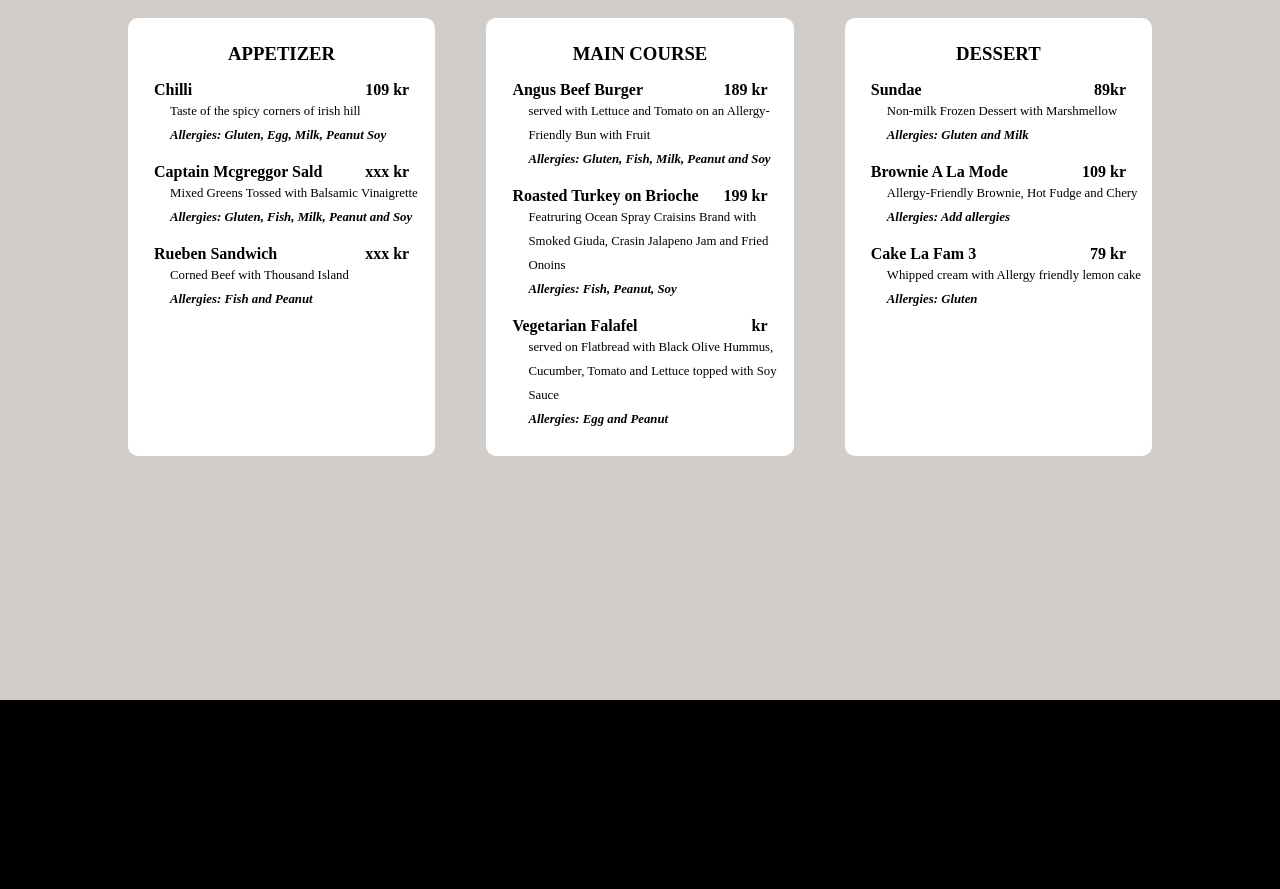
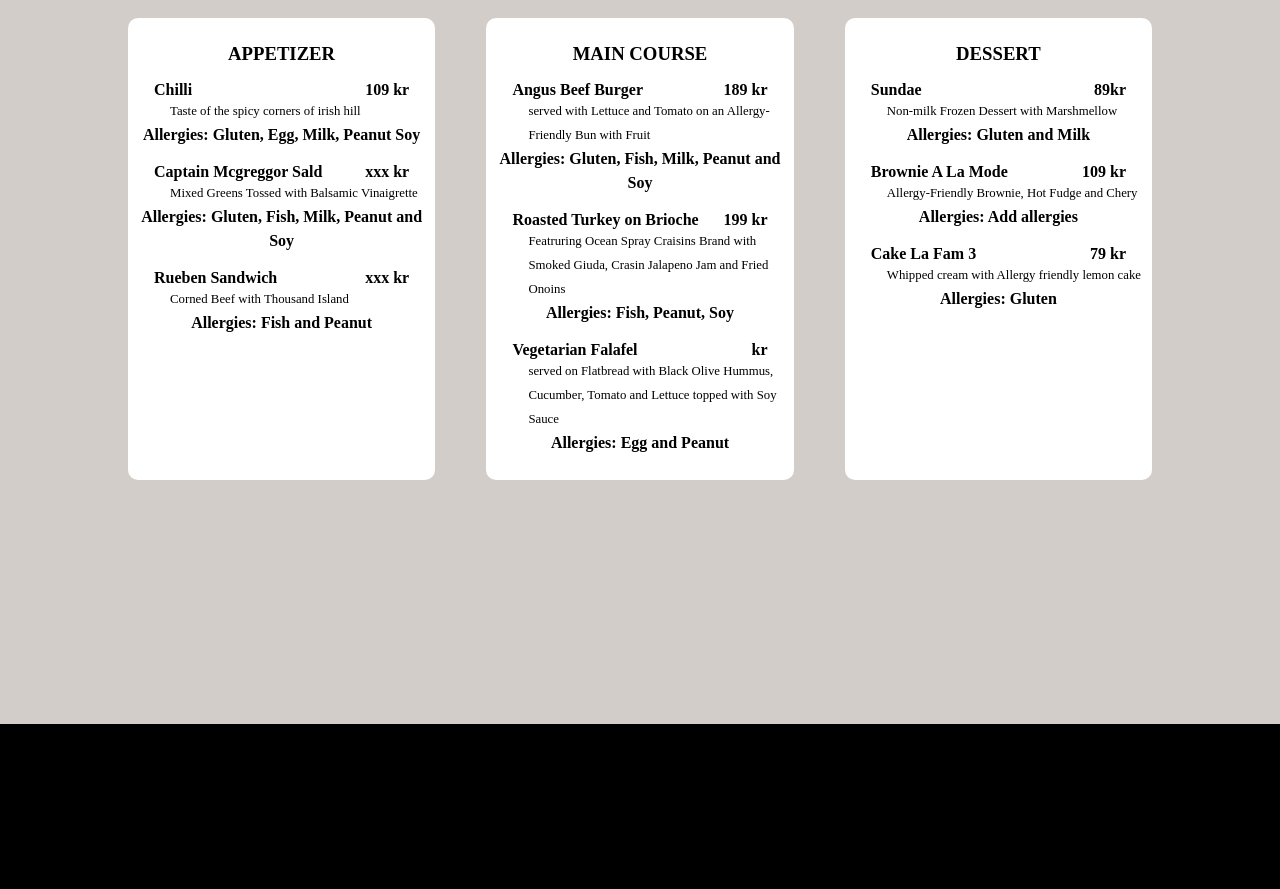
Before and after one commit to s186969/s186969.github.io, a plain HTML site: page index.html in a window 1280 px wide. Shown: the part 1840-2729 px from the top of the page. Drawn offline with Linux system fonts and the light colour scheme; files whose address does not match are found by name.

Commit message:
Update index.html

```diff
--- a/index.html
+++ b/index.html
@@ -86,37 +86,37 @@
                     <h3>APPETIZER</h3>
                     <h4>Chilli <span>109 kr</span></h4>
                     <p class="omMat">Taste of the spicy corners of irish hill</p>
-                    <p class="allergies"><strong>Allergies: Gluten, Egg, Milk, Peanut Soy</strong></p>
+                    <p class="Allergies"><strong>Allergies: Gluten, Egg, Milk, Peanut Soy</strong></p>
                     <h4>Captain Mcgreggor Sald<span>xxx kr</span></h4>
                     <p class="omMat">Mixed Greens Tossed with Balsamic Vinaigrette</p>
-                    <p class="allergies"><strong>Allergies: Gluten, Fish, Milk, Peanut and Soy</strong></p>
+                    <p class="Allergies"><strong>Allergies: Gluten, Fish, Milk, Peanut and Soy</strong></p>
                     <h4>Rueben Sandwich<span>xxx kr</span></h4>
                     <p class="omMat">Corned Beef with Thousand Island</p>
-                    <p class="allergies"><strong>Allergies: Fish and Peanut</strong></p>
+                    <p class="Allergies"><strong>Allergies: Fish and Peanut</strong></p>
                 </div>
                 <div class="menu-column">
                     <h3>MAIN COURSE</h3>
                     <h4>Angus Beef Burger<span>189 kr</span></h4>
                     <p class="omMat">served with Lettuce and Tomato on an Allergy-Friendly Bun with Fruit</p>
-                    <p class="allergies"><strong>Allergies: Gluten, Fish, Milk, Peanut and Soy</strong></p>
+                    <p class="Allergies"><strong>Allergies: Gluten, Fish, Milk, Peanut and Soy</strong></p>
                     <h4>Roasted Turkey on Brioche<span>199 kr</span></h4>
                     <p class="omMat">Featruring Ocean Spray Craisins Brand with Smoked Giuda, Crasin Jalapeno Jam and Fried Onoins</p>
-                    <p class="allergies"><strong>Allergies: Fish, Peanut, Soy</strong></p>
+                    <p class="Allergies"><strong>Allergies: Fish, Peanut, Soy</strong></p>
                     <h4>Vegetarian Falafel<span> kr</span></h4>
                     <p class="omMat">served on Flatbread with Black Olive Hummus, Cucumber, Tomato and Lettuce topped with Soy Sauce</p>
-                    <p class="allergies"><strong>Allergies: Egg and Peanut</strong></p>
+                    <p class="Allergies"><strong>Allergies: Egg and Peanut</strong></p>
                 </div>
                 <div class="menu-column">
                     <h3>DESSERT</h3>
                     <h4>Sundae<span>89kr</span></h4>
                     <p class="omMat">Non-milk Frozen Dessert with Marshmellow</p>
-                    <p class="allergies"><strong>Allergies: Gluten and Milk</strong></p>
+                    <p class="Allergies"><strong>Allergies: Gluten and Milk</strong></p>
                     <h4>Brownie A La Mode<span>109 kr</span></h4>
                     <p class="omMat">Allergy-Friendly Brownie, Hot Fudge and Chery</p>
-                    <p class="allergies"><strong>Allergies: Add allergies</strong></p>
+                    <p class="Allergies"><strong>Allergies: Add allergies</strong></p>
                     <h4>Cake La Fam 3<span>79 kr</span></h4>
                     <p class="omMat">Whipped cream with Allergy friendly lemon cake</p>
-                    <p class="allergies"><strong>Allergies: Gluten</strong></p>
+                    <p class="Allergies"><strong>Allergies: Gluten</strong></p>
                 </div>
             </div>
         </article>
```
